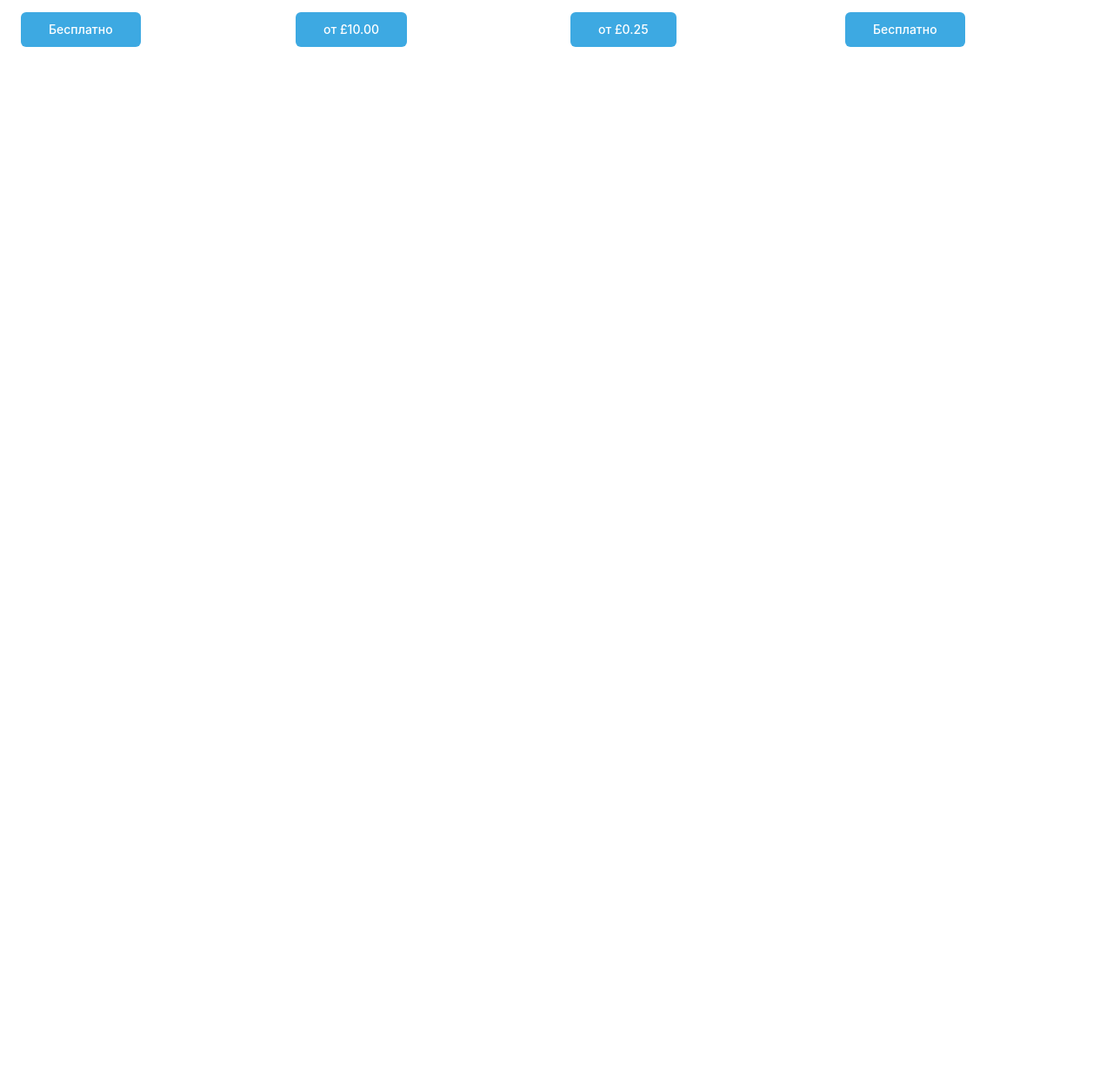
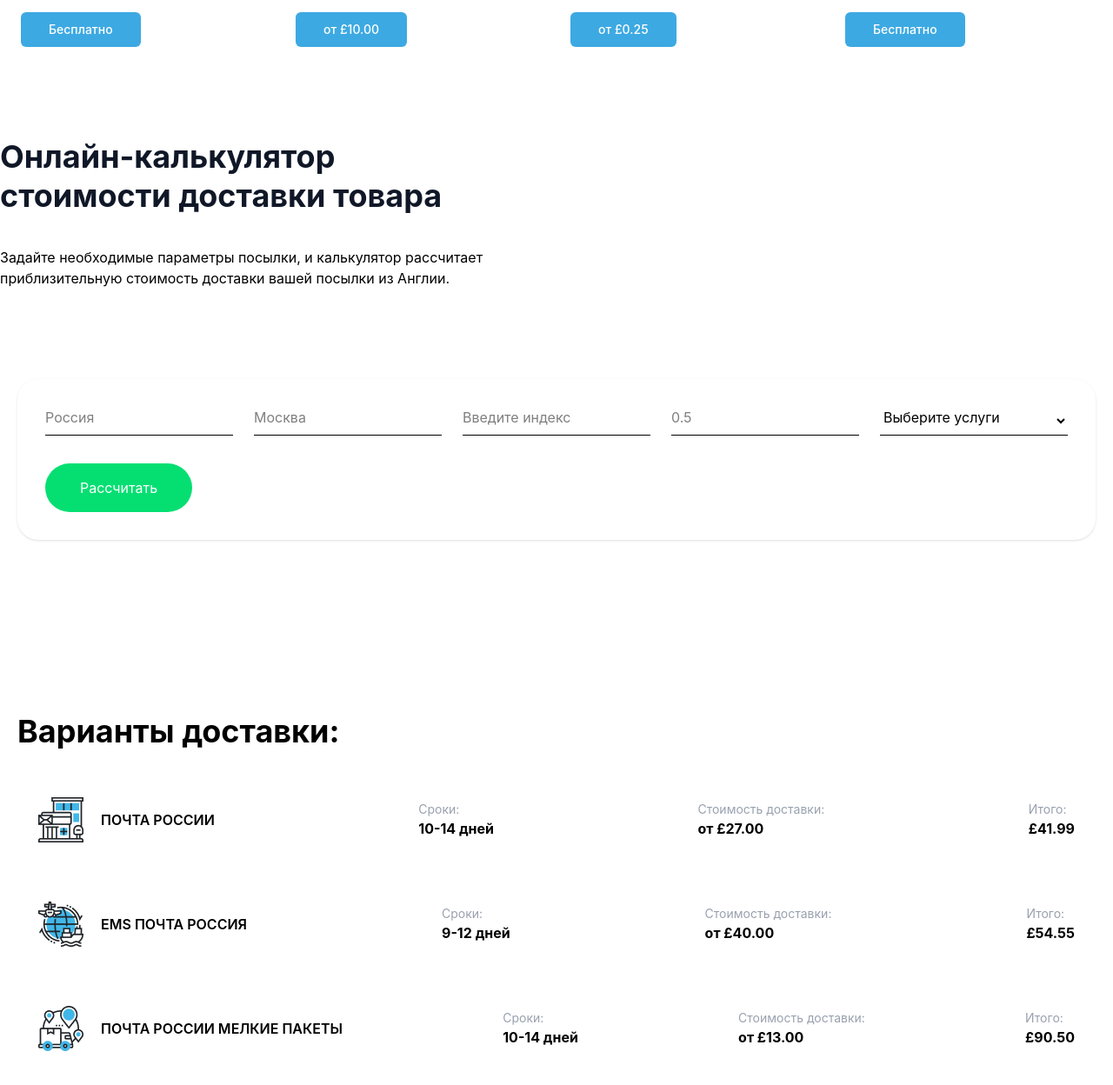
Before and after one commit to shokirovsh01/hw14, a website: page src/page4.html in a window 1280 px wide. Shown: the part 963-2211 px from the top of the page at 87% size. Before the commit the page ends 1041 px from the top, so only its background shows below. Drawn offline with nearby package versions, Linux system fonts and the light colour scheme; files that its build step writes are made by us from their sources.

Commit message:
section 19

```diff
--- a/src/page4.html
+++ b/src/page4.html
@@ -145,6 +145,131 @@
   </div>
 </div>
 
+<!-- section 19 -->
+
+<div class="max-w-325 m-auto mt-20">
+
+    <h2 class="text-4xl font-bold text-gray-900 mb-3 leading-tight">Онлайн-калькулятор <br>
+        стоимости доставки товара</h2>
+        <br>
+        <p>Задайте необходимые параметры посылки, и калькулятор рассчитает <br> приблизительную стоимость доставки вашей посылки из Англии.</p>
+
+
+    </div>
+
+<section class="max-w-325 mx-auto px-5 py-16 flex-col lg:flex-row">
+
+
+  <div class="bg-white rounded-3xl shadow-sm p-8 mt-10">
+    <div class="grid grid-cols-5 gap-6">
+      <input
+        type="text"
+        placeholder="Россия"
+        class="border-b outline-none pb-2"
+      />
+
+      <input
+        type="text"
+        placeholder="Москва"
+        class="border-b outline-none pb-2"
+      />
+
+      <input
+        type="text"
+        placeholder="Введите индекс"
+        class="border-b outline-none pb-2"
+      />
+
+      <input
+        type="text"
+        placeholder="0.5"
+        class="border-b outline-none pb-2"
+      />
+
+      <select class="border-b outline-none pb-2">
+        <option>Выберите услуги</option>
+      </select>
+    </div>
+
+    <button
+      class="bg-green-400 text-white px-10 py-4 rounded-full mt-8"
+    >
+      Рассчитать
+    </button>
+  </div>
+
+  <h2 class="text-4xl font-bold mt-50 mb-8">
+    Варианты доставки:
+  </h2>
+
+  <div class="space-y-5">
+    <div class="bg-white rounded-2xl p-6 flex justify-between items-center gap-20 lg:gap-0 overflow-x-scroll lg:overscroll-none">
+        <nav class="flex gap-5 items-center">
+<img src="./img/Иконка.png" alt="">
+            <p class="font-semibold">ПОЧТА РОССИИ</p>
+        </nav>
+
+      <div>
+        <p class="text-gray-400 text-sm">Сроки:</p>
+        <p class="font-bold">10-14 дней</p>
+      </div>
+
+      <div>
+        <p class="text-gray-400 text-sm">Стоимость доставки:</p>
+        <p class="font-bold">от £27.00</p>
+      </div>
+
+      <div>
+        <p class="text-gray-400 text-sm">Итого:</p>
+        <p class="font-bold">£41.99</p>
+      </div>
+    </div>
+
+    <div class="bg-white rounded-2xl p-6 flex justify-between items-center gap-20 lg:gap-0 overflow-x-scroll lg:overscroll-none">
+
+      <nav class="flex gap-5 items-center">
+<img src="./img/Иконка (1).png" alt="">
+          <p class="font-semibold">EMS ПОЧТА РОССИЯ</p>
+        </nav>
+
+      <div>
+        <p class="text-gray-400 text-sm">Сроки:</p>
+        <p class="font-bold">9-12 дней</p>
+      </div>
+
+      <div>
+        <p class="text-gray-400 text-sm">Стоимость доставки:</p>
+        <p class="font-bold">от £40.00</p>
+      </div>
+
+      <div>
+        <p class="text-gray-400 text-sm">Итого:</p>
+        <p class="font-bold">£54.55</p>
+      </div>
+    </div>
+
+    <div class="bg-white rounded-2xl p-6 flex justify-between items-center gap-20 lg:gap-0 overflow-x-scroll ">
+      <nav class="flex gap-5 items-center">
+        <img src="./img/Иконка (2).png" alt="">
+        <p class="font-semibold">ПОЧТА РОССИИ МЕЛКИЕ ПАКЕТЫ</p>
+</nav>
+      <div>
+        <p class="text-gray-400 text-sm">Сроки:</p>
+        <p class="font-bold">10-14 дней</p>
+      </div>
+
+      <div>
+        <p class="text-gray-400 text-sm">Стоимость доставки:</p>
+        <p class="font-bold">от £13.00</p>
+      </div>
+
+      <div>
+        <p class="text-gray-400 text-sm">Итого:</p>
+        <p class="font-bold">£90.50</p>
+      </div>
+    </div>
+  </div>
+</section>
 
 
 </body>
```
